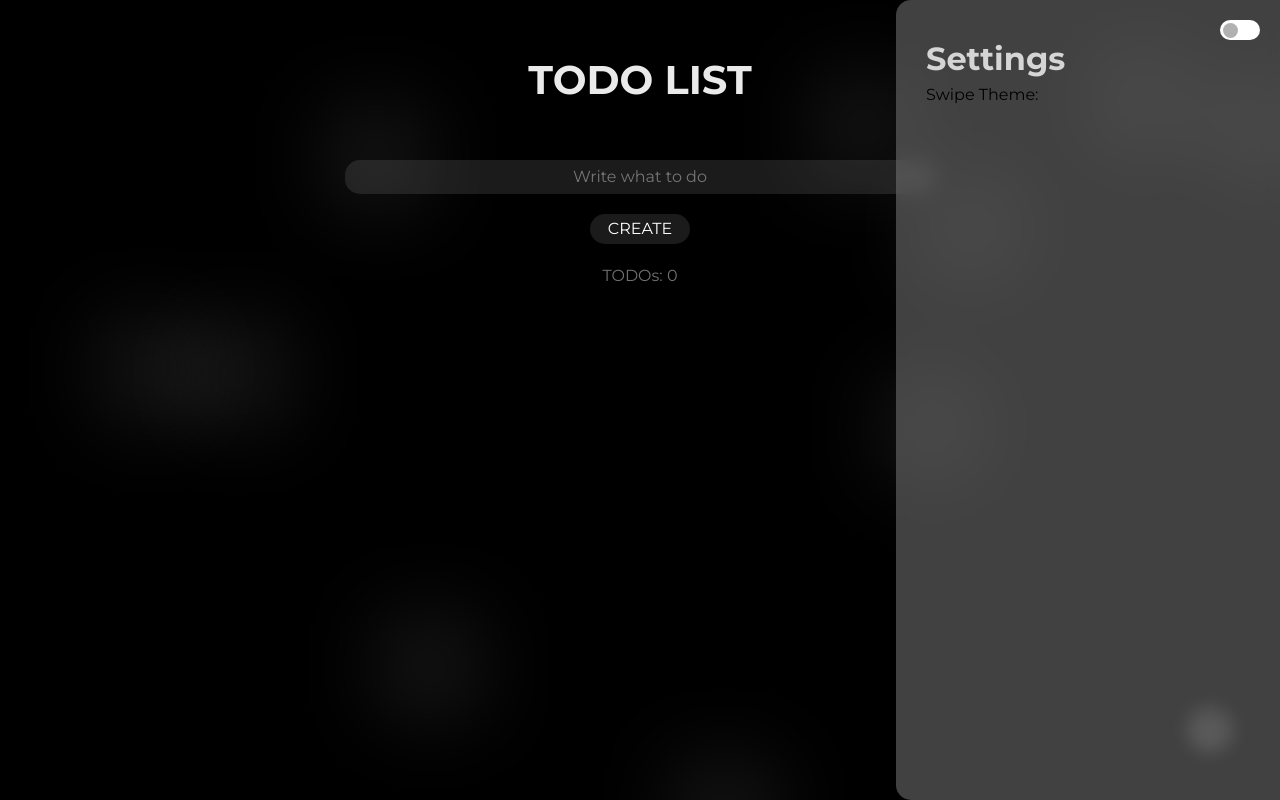
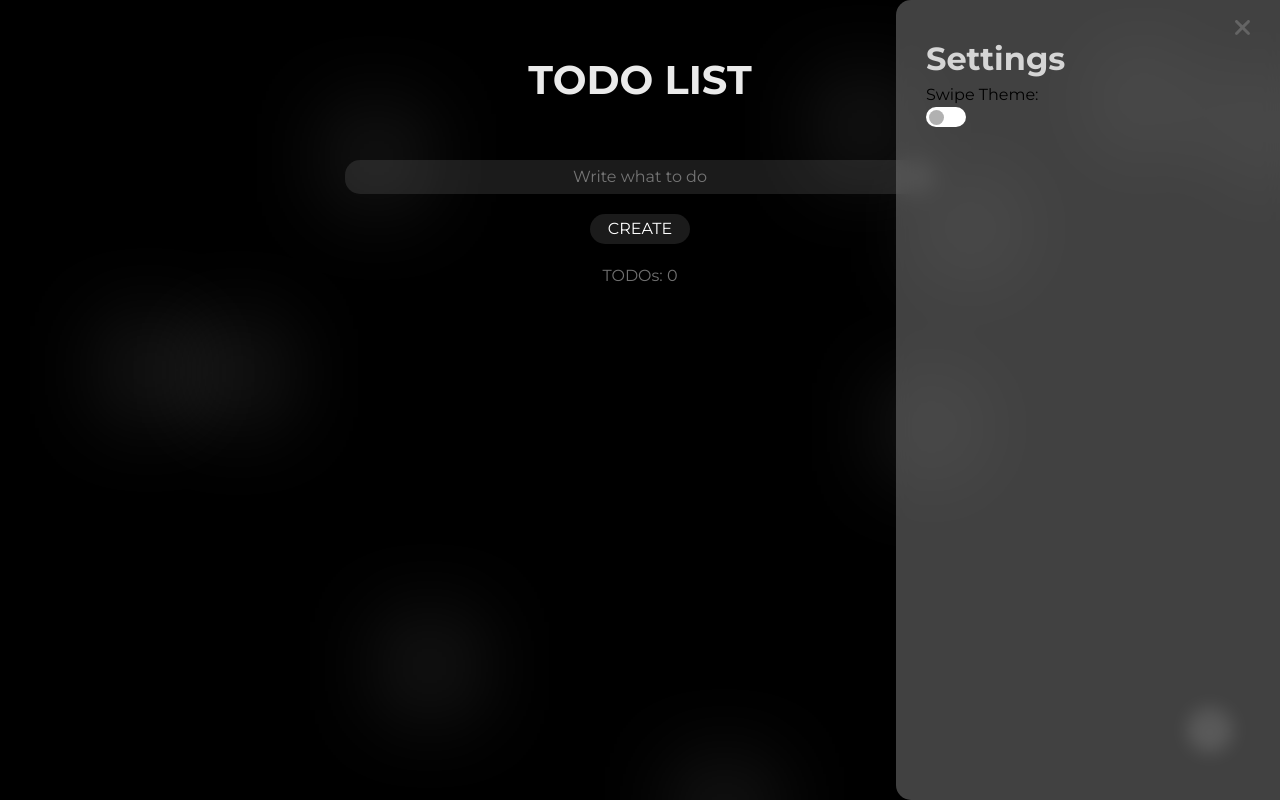
Before and after one commit to westbanana/ToDo-list, a React (Create React App) app: page / in a window 1280 px wide. Both pictures are taken after a click on the icon 1245 px from the left and 35 px from the top of the page. Built offline with nearby package versions, Linux system fonts and the light colour scheme.

Commit message:
change switch theme styles

```diff
--- a/src/components/SwitchTheme/style.module.scss
+++ b/src/components/SwitchTheme/style.module.scss
@@ -1,11 +1,7 @@
 .mainBlock {
   height: 20px;
   width: 40px;
-  position: absolute;
-  right: 20px;
-  top: 20px;
   background: white;
-  z-index: 99999;
   border-radius: 10px;
   display: flex;
   align-items: center;
```
